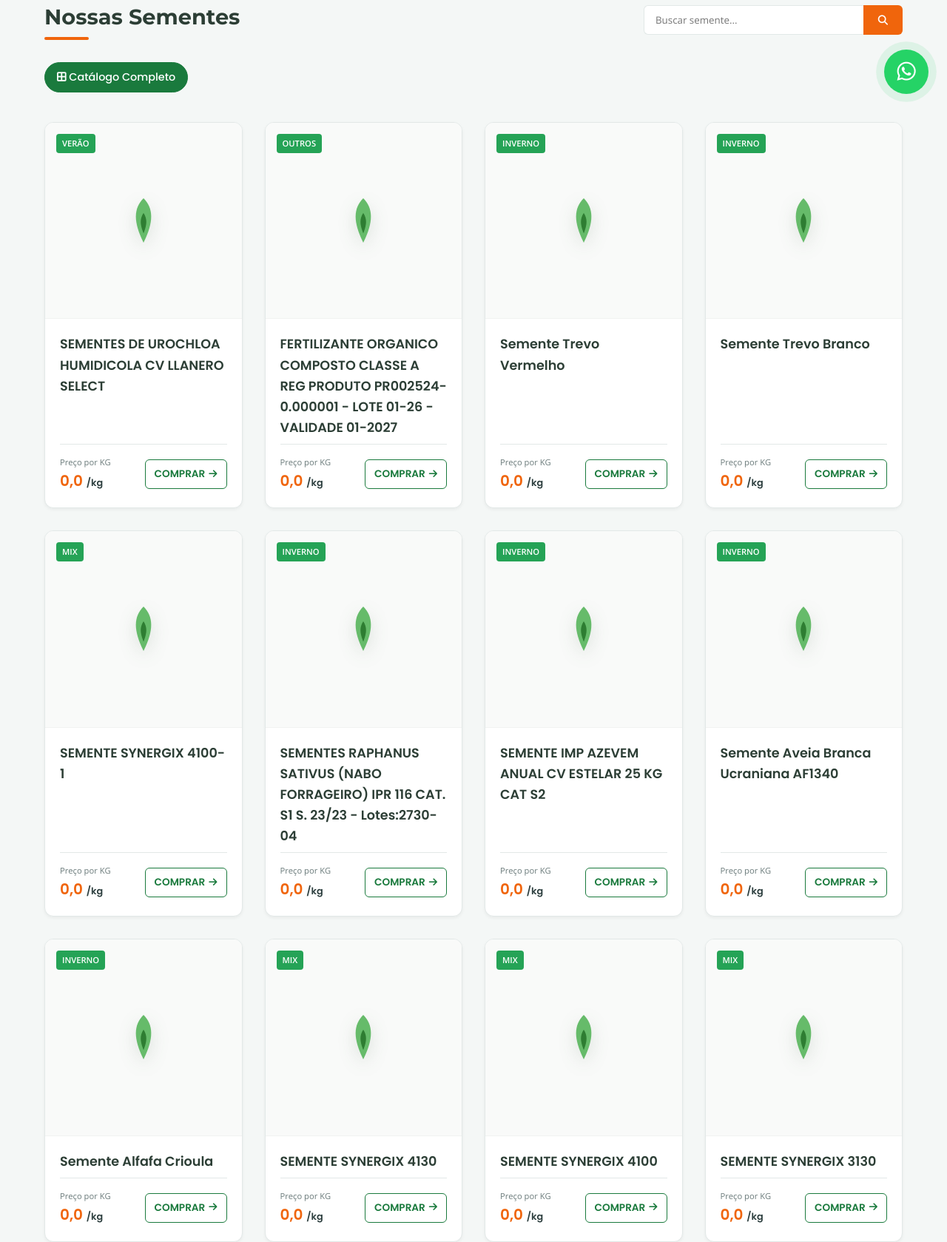
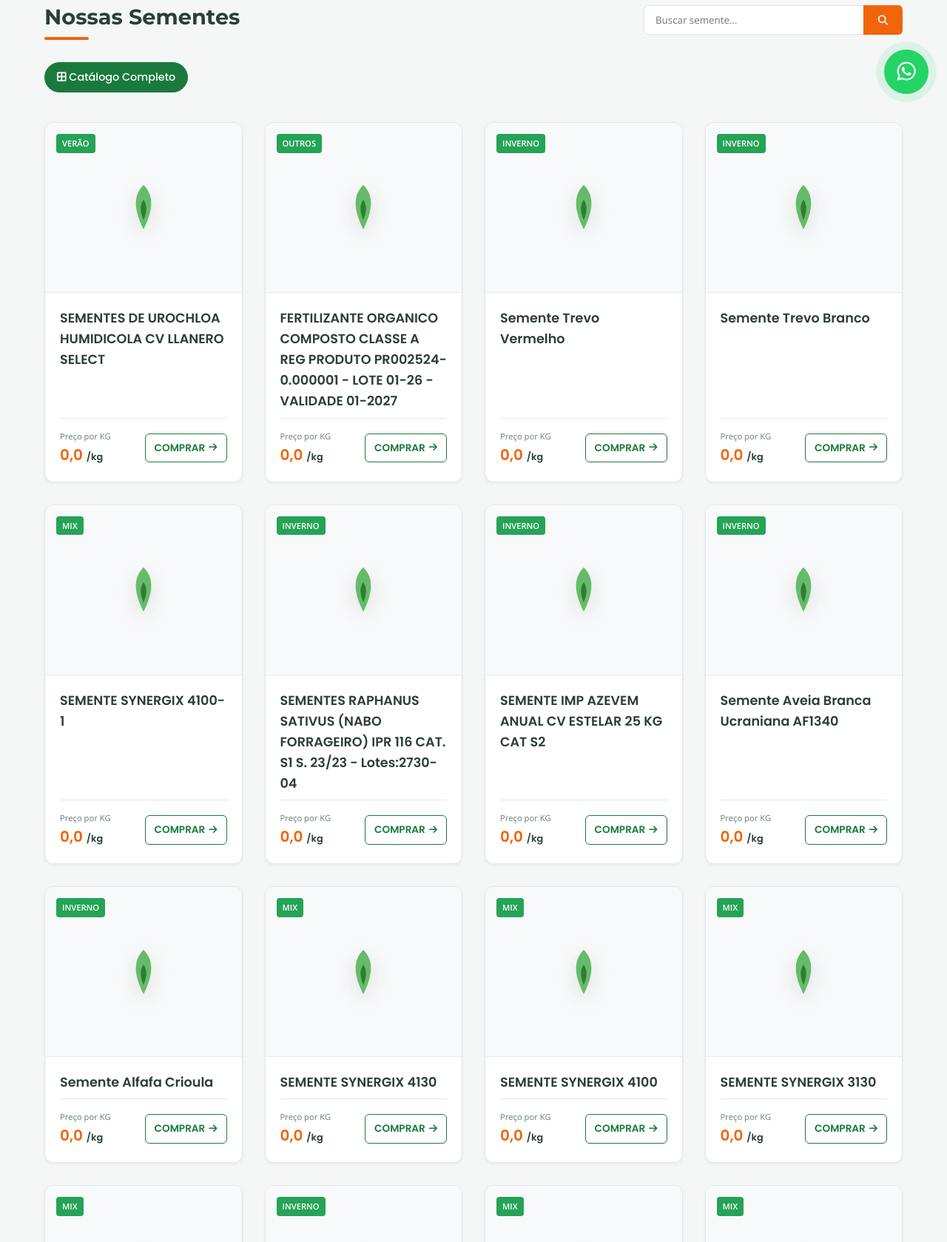
Before and after one commit to cjcsementes-collab/cjc-sementes, a Flask app: page / in a window 1280 px wide. Shown: the part 648-2327 px from the top of the page at 74% size. Run offline with Flask 3, Linux system fonts and the light colour scheme; data comes from the database, SQL or seed files in the repository.

Commit message:
style: fix image overlapping text by replacing aspect-ratio with fixed height

```diff
--- a/static/css/style.css
+++ b/static/css/style.css
@@ -380,10 +380,10 @@ input, select, textarea, button {
 
 .product-card-img-wrapper {
     position: relative;
-    background-color: #f9faf9;
-    border-bottom: 1px solid rgba(0,0,0,0.03);
+    background-color: #f8f9fa;
+    border-bottom: 1px solid rgba(0,0,0,0.05);
     width: 100%;
-    aspect-ratio: 1 / 1;
+    height: 230px;
     display: flex;
     align-items: center;
     justify-content: center;
@@ -401,7 +401,7 @@ input, select, textarea, button {
     height: 100%;
     object-fit: contain;
     filter: drop-shadow(0 4px 8px rgba(0, 0, 0, 0.08));
-    padding: 10px; /* Slight padding so the circle doesn't touch the very edge */
+    padding: 15px;
 }
 
 .product-card-badge {
```
